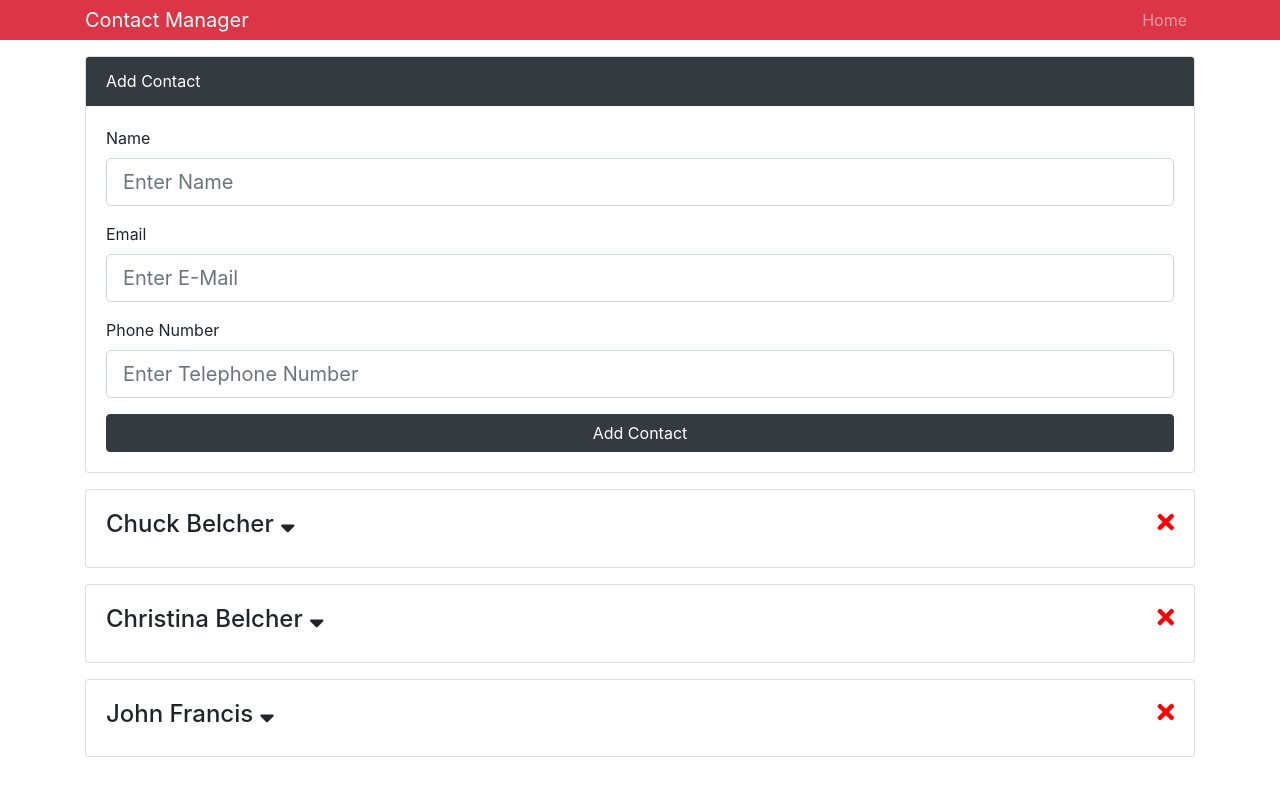
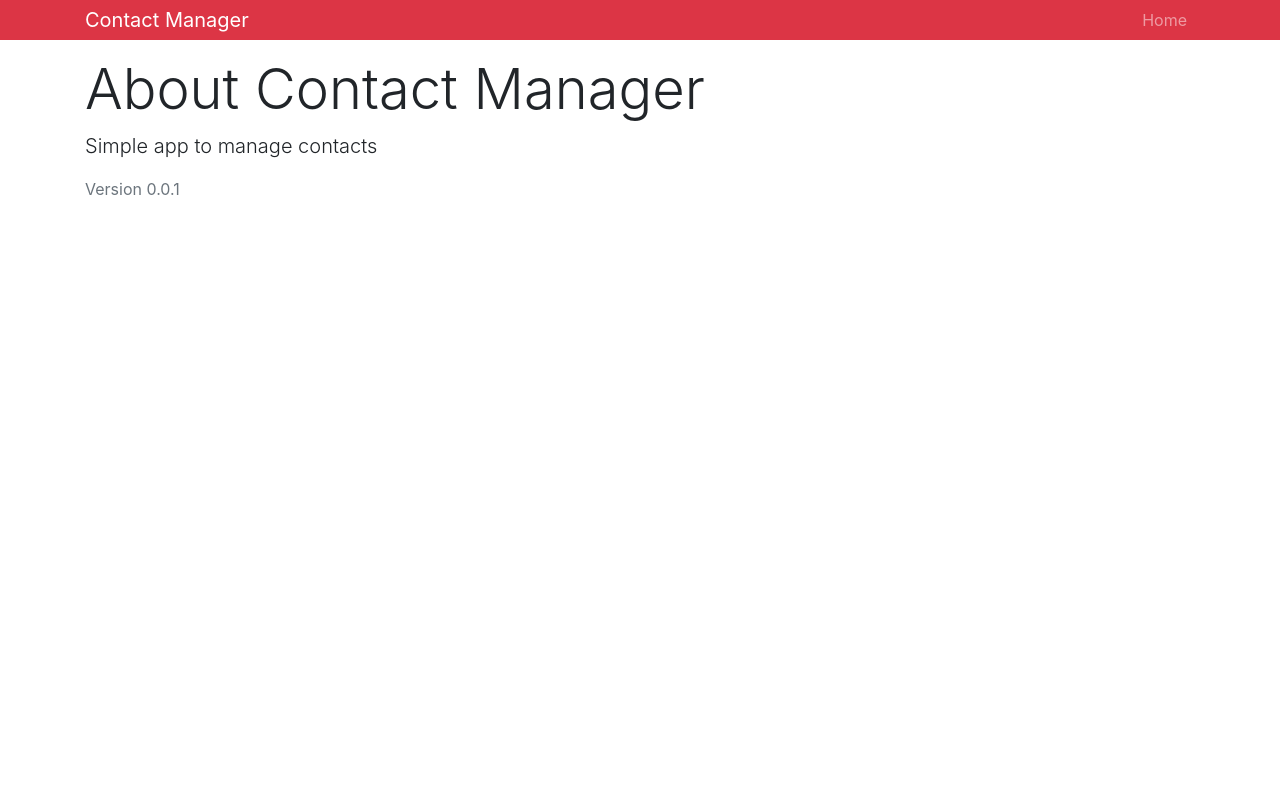
Before and after one commit to chuckbelcher/ReactFrontToBack, a React (Create React App) app: page /about in a window 1280 px wide. Shown: the top 796 px of the page. Built offline with nearby package versions, Linux system fonts and the light colour scheme.

Commit message:
Completed inital install and configuratio of react router

```diff
--- a/package.json
+++ b/package.json
@@ -9,6 +9,7 @@
     "prop-types": "^15.7.2",
     "react": "^16.8.6",
     "react-dom": "^16.8.6",
+    "react-router-dom": "^5.0.1",
     "react-scripts": "3.0.1",
     "uuid": "^3.3.2"
   },
--- a/src/App.js
+++ b/src/App.js
@@ -1,24 +1,31 @@
-import React, { Component } from "react";
-import Contacts from "./components/contacts/Contacts";
-import AddContact from "./components/contacts/AddContact";
-import Header from "./components/layout/Header";
-import "bootstrap/dist/css/bootstrap.min.css";
-import "@fortawesome/fontawesome-free/css/all.css";
-import "./App.css";
+import React, { Component } from 'react';
+import { BrowserRouter as Router, Route, Switch } from 'react-router-dom';
+import Contacts from './components/contacts/Contacts';
+import AddContact from './components/contacts/AddContact';
+import Header from './components/layout/Header';
+import About from './components/pages/About';
+import 'bootstrap/dist/css/bootstrap.min.css';
+import '@fortawesome/fontawesome-free/css/all.css';
+import './App.css';
 
-import { Provider } from "./context";
+import { Provider } from './context';
 
 class App extends Component {
   render() {
     return (
       <Provider>
-        <div className="App">
-          <Header branding="Contact Manager" />
-          <div className="container">
-            <AddContact />
-            <Contacts />
+        <Router>
+          <div className="App">
+            <Header branding="Contact Manager" />
+            <div className="container">
+              <Switch>
+                <Route exact path="/" component={Contacts} />
+                <Route exact path="/about" component={About} />
+                <Route exact path="/contact/add" component={AddContact} />
+              </Switch>
+            </div>
           </div>
-        </div>
+        </Router>
       </Provider>
     );
   }
--- a/src/components/contacts/Contacts.js
+++ b/src/components/contacts/Contacts.js
@@ -1,6 +1,6 @@
-import React, { Component } from "react";
-import Contact from "./Contact";
-import { Consumer } from "../../context";
+import React, { Component } from 'react';
+import Contact from './Contact';
+import { Consumer } from '../../context';
 class Contacts extends Component {
   render() {
     return (
@@ -9,6 +9,9 @@
           const { contacts } = value;
           return (
             <React.Fragment>
+              <h1 className="display-4 mb-2">
+                <span className="text-danger">Contact</span> List
+              </h1>
               {contacts.map(contact => (
                 <Contact key={contact.id} contact={contact} />
               ))}
--- /dev/null
+++ b/src/components/pages/About.js
@@ -0,0 +1,11 @@
+import React from 'react';
+
+export default () => {
+  return (
+    <div>
+      <h1 className="display-4"> About Contact Manager</h1>
+      <p className="lead">Simple app to manage contacts</p>
+      <p className="text-secondary">Version 0.0.1</p>
+    </div>
+  );
+};
```
Also changed, not shown: 1 other file (tests, documents, lock files or other folders).
